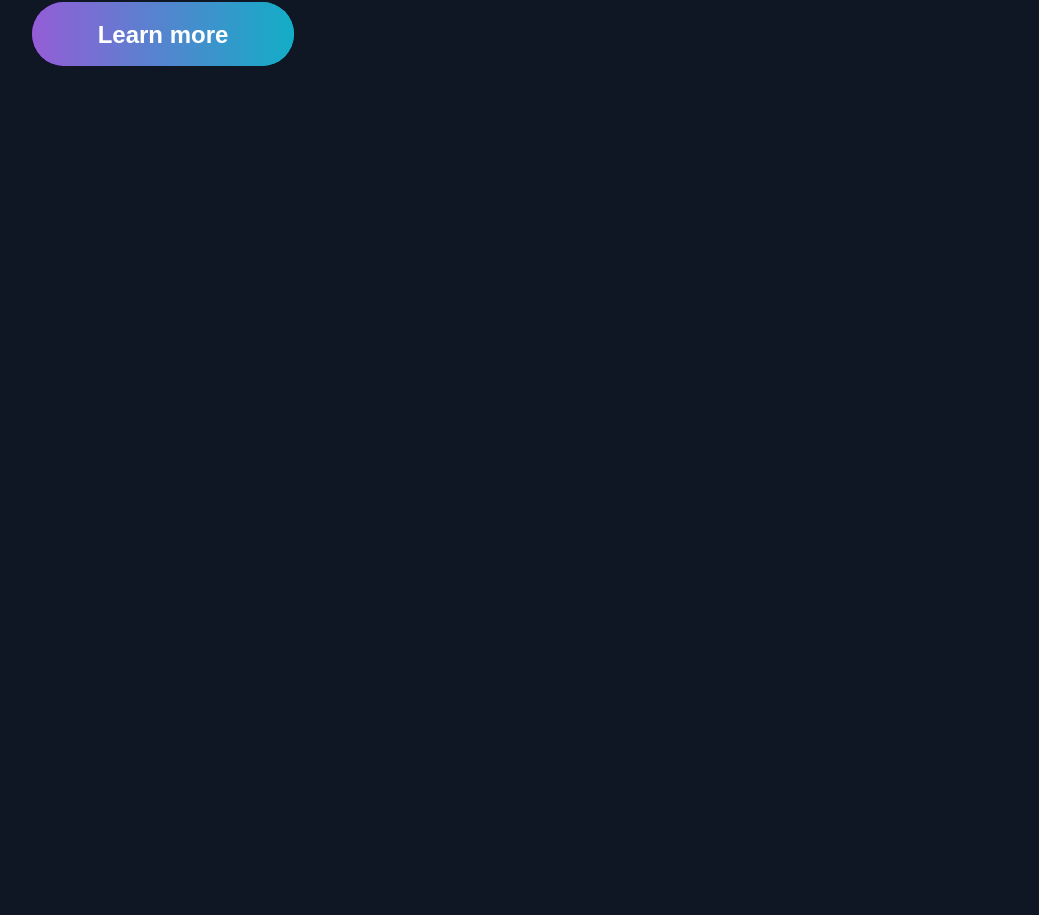
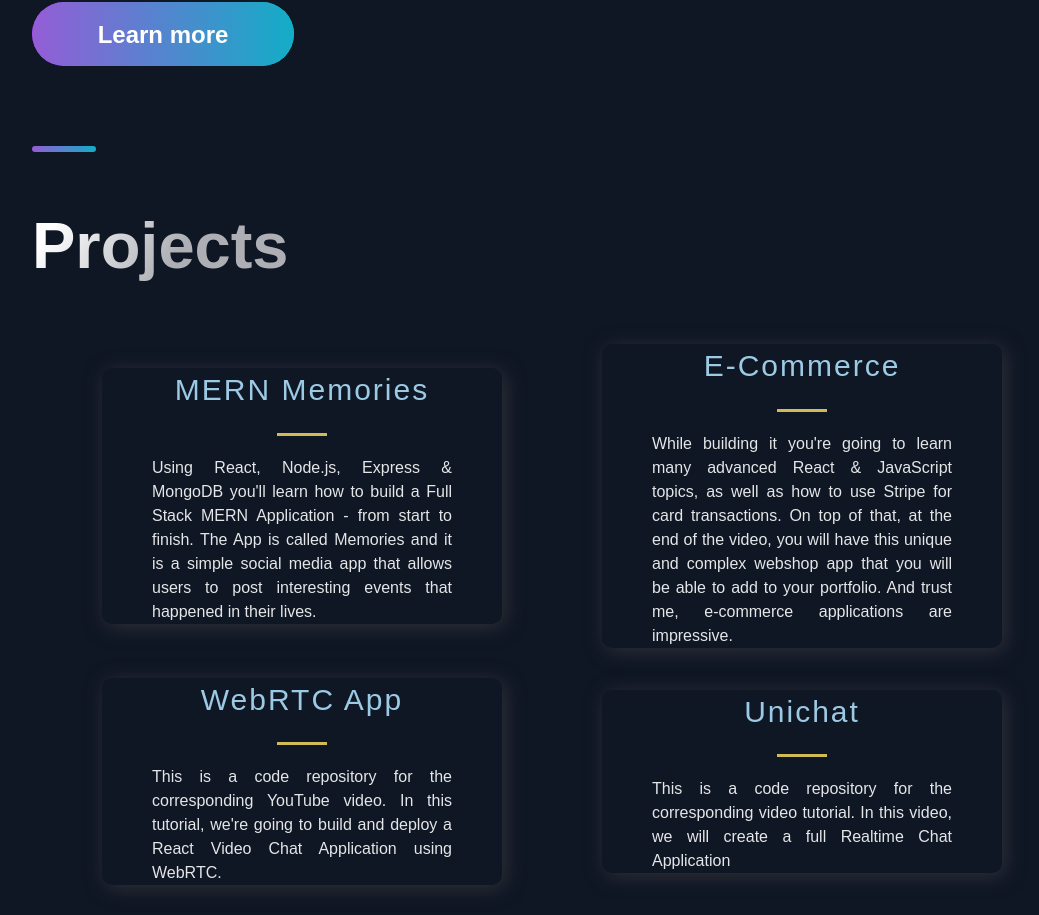
Before and after one commit to Shivam-Sharma-1/Simple-Portfolio-Website, a Next.js app: page / in a window 1280 px wide. Shown: the part 540-1455 px from the top of the page, without its empty margins (88-1127 px from the left). Before the commit the page ends 800 px from the top, so only its background shows below. Built offline with nearby package versions, Linux system fonts and the light colour scheme.

Commit message:
feat: add projects section

```diff
--- /dev/null
+++ b/src/components/Projects/Projects.js
@@ -0,0 +1,28 @@
+import { Section, SectionDivider, SectionTitle } from "@/themes/GlobalComponents"
+import { GridContainer, BlogCard, Img, TitleContent, HeaderThree, Hr, CardInfo, TagList } from "./ProjectStyles"
+import { projects } from "@/constants/constants"
+
+function Projects() {
+    return (
+        <Section nopadding id='projects'>
+            <SectionDivider/>
+            <SectionTitle main>Projects</SectionTitle>
+            <GridContainer>
+                {projects.map(({ title, description, image, tags, source, visit, id }) => (
+                    <BlogCard key={id}>
+                        {/* <Img src={image}/> */}
+                        <TitleContent>
+                            <HeaderThree title>
+                                {title}
+                            </HeaderThree>
+                            <Hr/>
+                        </TitleContent>
+                        <CardInfo>{description}</CardInfo>
+                    </BlogCard>
+                ))}
+            </GridContainer>
+        </Section>
+    )
+}
+
+export default Projects
--- a/src/pages/index.js
+++ b/src/pages/index.js
@@ -1,6 +1,6 @@
 import BackgroundAnimation from "@/components/BackgroundAnimation/BackgroundAnimation";
-import Header from "@/components/Header/Header";
 import Hero from "@/components/Hero/Hero";
+import Projects from "@/components/Projects/Projects";
 import Layout from "@/layout/Layout";
 import { Section } from "@/themes/GlobalComponents";
 import Head from "next/head";
@@ -19,6 +19,7 @@ export default function Home() {
                 <Hero/>
                 <BackgroundAnimation/>
             </Section>
+            <Projects/>
         </Layout>
         </>
     )
```
